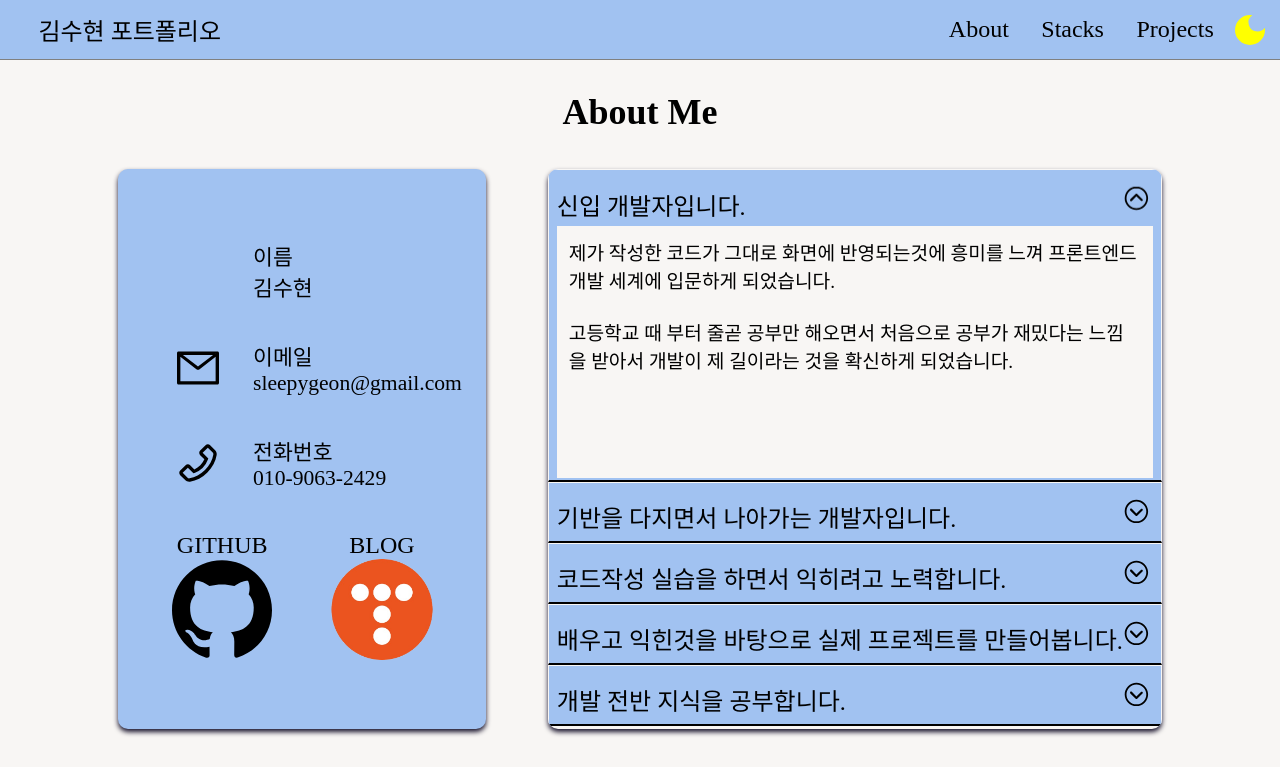
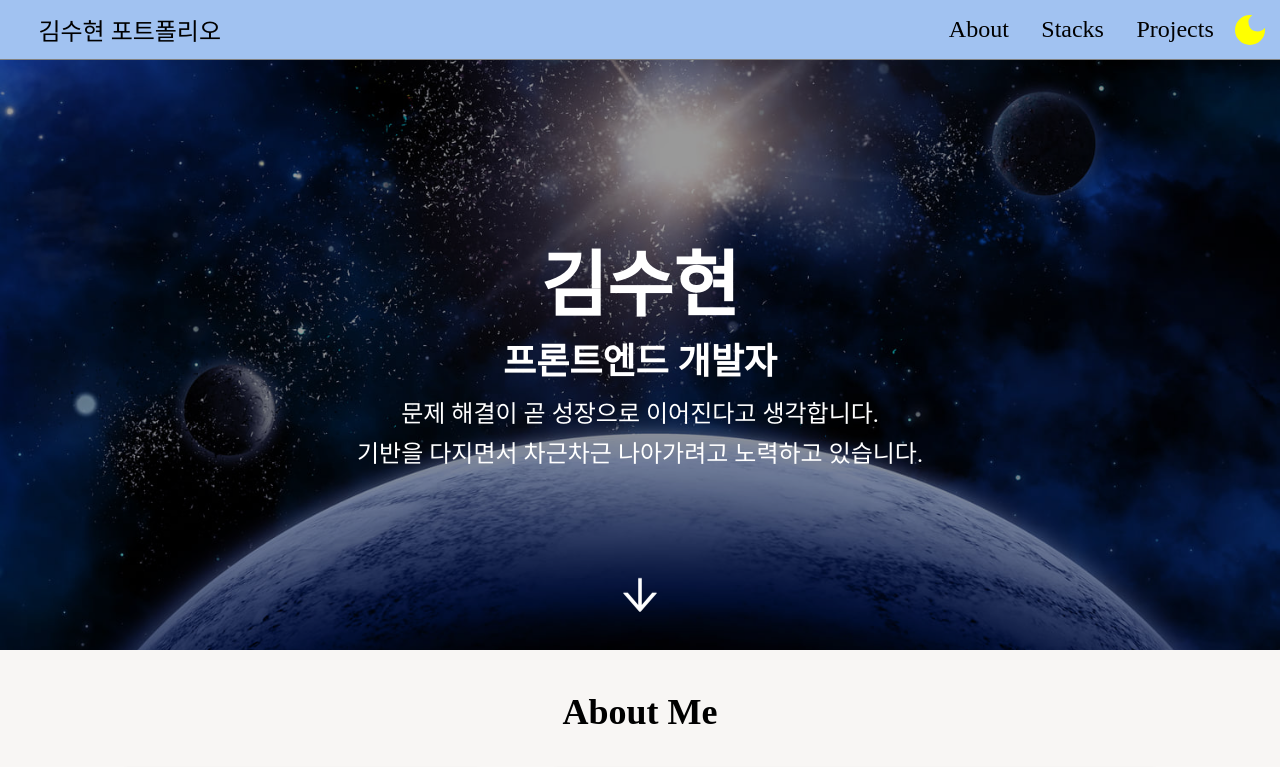
Before and after one commit to kimsh322/portfolio-react, a React (Vite) app: page / in a window 1280 px wide. Shown: the top 767 px of the page. Built offline with nearby package versions, Linux system fonts and the light colour scheme; some icons are missing; a web font is replaced by a local one.

Commit message:
Feat : Intro, Footer 컴포넌트 추가

```diff
--- a/src/App.tsx
+++ b/src/App.tsx
@@ -4,15 +4,19 @@ import Stacks from "./pages/Stacks";
 import Projects from "./pages/Projects";
 import styled from "styled-components";
 import GlobalStyle from "./styles/GlobalStyle";
+import Footer from "./Footer";
+import Intro from "./pages/Intro";
 
 function App() {
   return (
     <AppContainer>
       <GlobalStyle />
       <Header />
+      <Intro />
       <About />
       <Stacks />
       <Projects />
+      <Footer />
     </AppContainer>
   );
 }
--- /dev/null
+++ b/src/Footer.tsx
@@ -0,0 +1,25 @@
+import styled from "styled-components";
+import { AiFillCopyrightCircle } from "react-icons/ai";
+
+const Footer = () => {
+  return (
+    <FooterContainer>
+      <AiFillCopyrightCircle />
+      <span className="text">Copyright 2023. SuHyeon Kim. All rights reserved.</span>
+    </FooterContainer>
+  );
+};
+
+const FooterContainer = styled.div`
+  display: flex;
+  width: 100%;
+  height: 100px;
+  justify-content: center;
+  background-color: var(--background-color2);
+  .text {
+    font-size: 0.8em;
+    margin-left: 0.5%;
+  }
+`;
+
+export default Footer;
--- /dev/null
+++ b/src/pages/Intro.tsx
@@ -0,0 +1,67 @@
+import styled from "styled-components";
+import spaceImg from "../assets/img/space.jpg";
+import { AiOutlineArrowDown } from "react-icons/ai";
+
+const Intro = () => {
+  return (
+    <IntroContainer>
+      <h1 className="title">김수현</h1>
+      <h2 className="sub-title">프론트엔드 개발자</h2>
+      <p className="description">문제 해결이 곧 성장으로 이어진다고 생각합니다.</p>
+      <p className="description">기반을 다지면서 차근차근 나아가려고 노력하고 있습니다.</p>
+      <div className="arrow-icon">
+        <AiOutlineArrowDown />
+      </div>
+    </IntroContainer>
+  );
+};
+
+const IntroContainer = styled.div`
+  display: flex;
+  flex-direction: column;
+  justify-content: center;
+  align-items: center;
+  position: relative;
+  width: 100%;
+  height: 600px;
+  background-image: url(${spaceImg});
+  background-size: cover;
+  background-position: 0 -100px;
+  color: white;
+  .title {
+    font-size: 72px;
+    z-index: 1;
+  }
+  .sub-title {
+    z-index: 1;
+    margin-bottom: 10px;
+  }
+  .description {
+    z-index: 1;
+    margin-bottom: 5px;
+  }
+  .arrow-icon {
+    position: absolute;
+    font-size: 48px;
+    bottom: 5%;
+    animation: Arrowscroll ease-in-out infinite 2s;
+  }
+
+  &::before {
+    content: "";
+    position: absolute;
+    top: 0px;
+    left: 0px;
+    right: 0px;
+    bottom: 0px;
+    background-color: rgba(0, 0, 0, 0.4);
+  }
+  @keyframes Arrowscroll {
+    50% {
+      transform: translateY(10px);
+      opacity: 1;
+    }
+  }
+`;
+
+export default Intro;
```
Also changed, not shown: src/assets/img/space.jpg (added).
